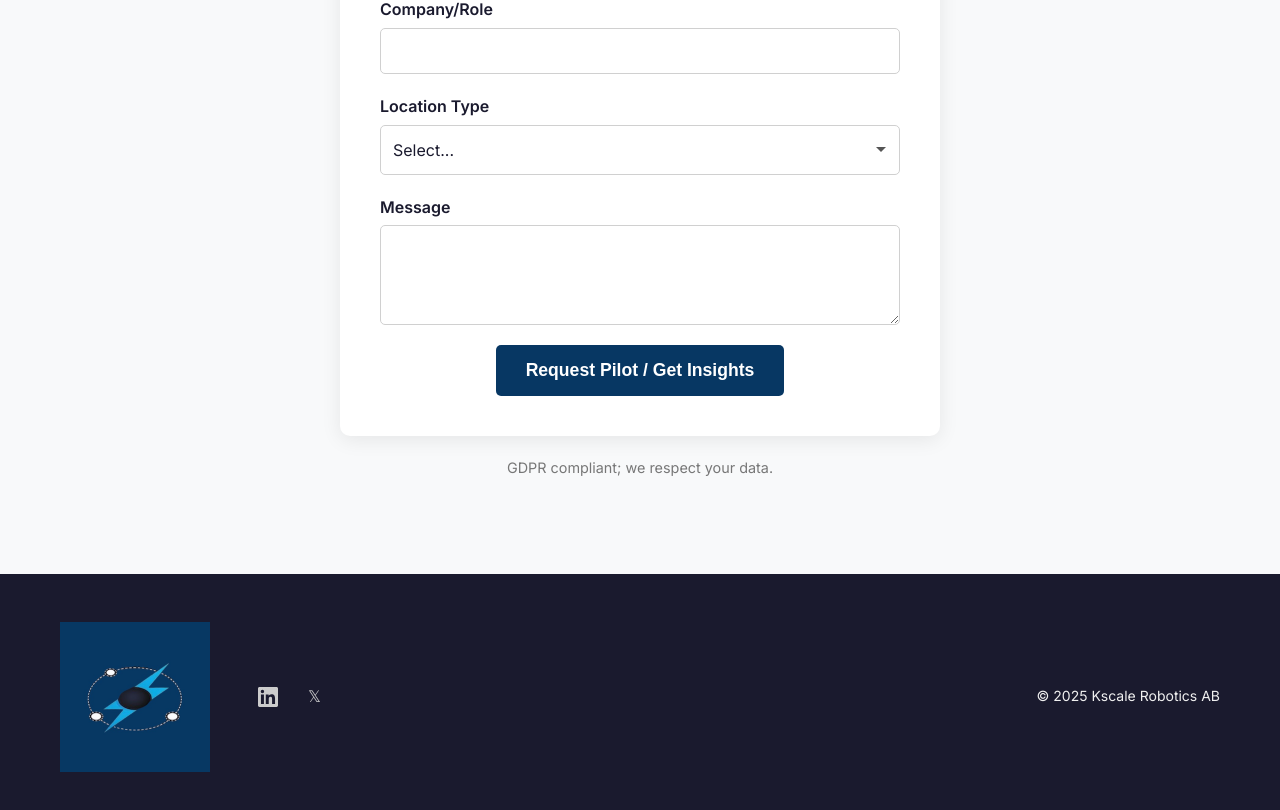
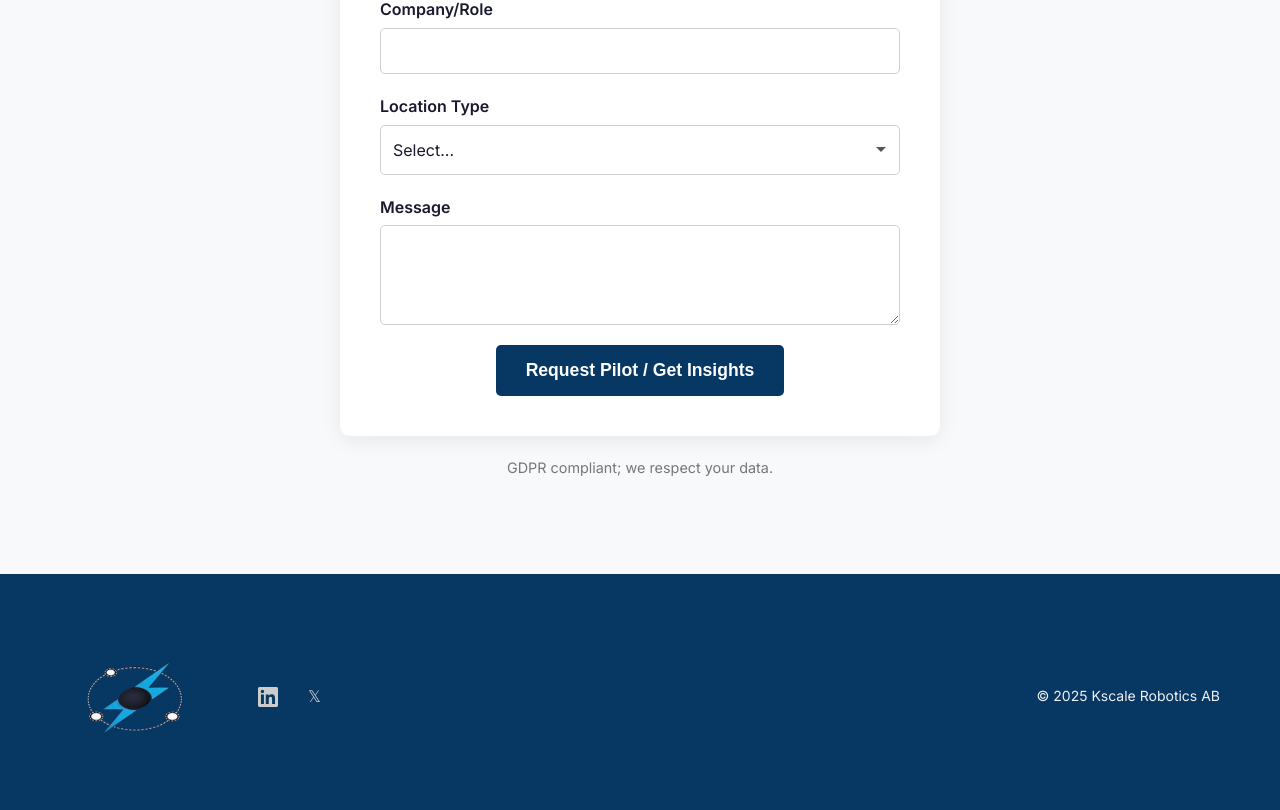
Before and after one commit to SamGit83/vercel-kscalerobotics, a Next.js app: page / in a window 1280 px wide. Shown: the part 5624-6434 px from the top of the page. Built offline with nearby package versions, Linux system fonts and the light colour scheme.

Commit message:
Updated footer color

```diff
--- a/components/Footer.module.css
+++ b/components/Footer.module.css
@@ -1,5 +1,5 @@
 .footer {
-  background-color: #1a1a2e;
+  background-color: #073763;
   color: #f0f0f0;
   padding: 3rem 0;
 }
```
